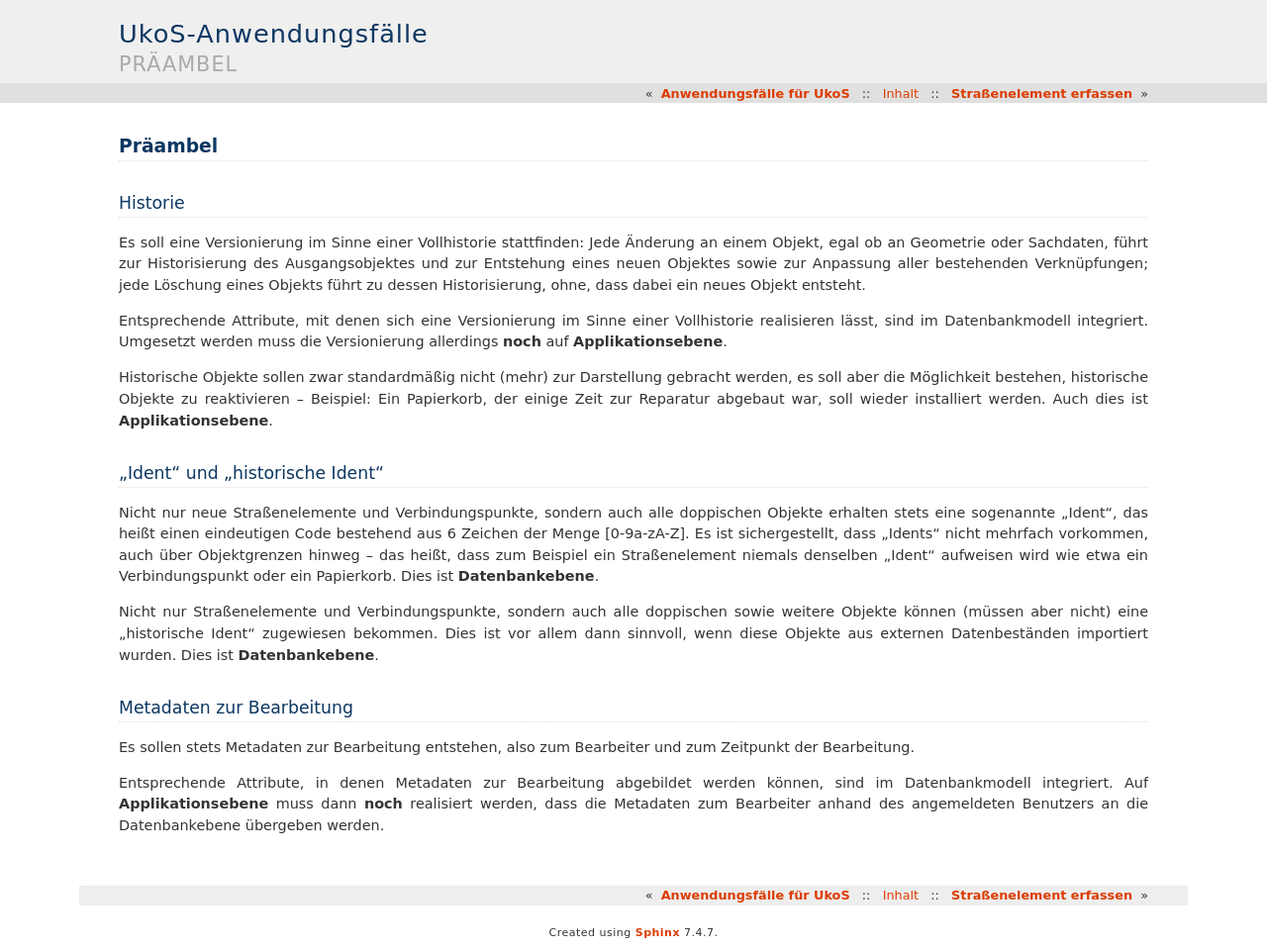
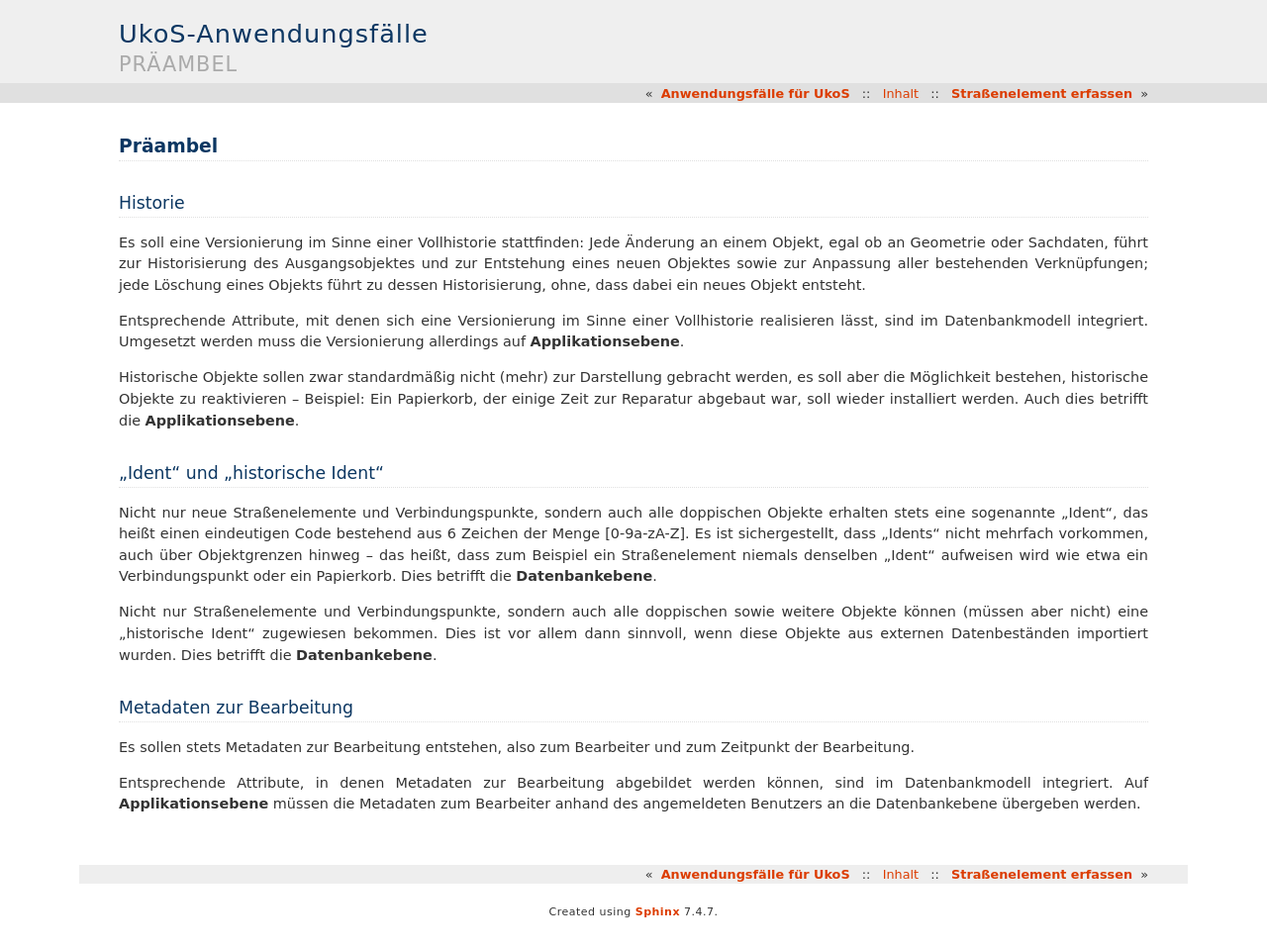
Before and after one commit to rostock/ukos-anwendungsfaelle, a Sphinx documentation site: the page built from source/praeambel/praeambel.rst, in a window 1280 px wide. Shown: the whole page at 99% size. Built offline with Sphinx 7.4.7, drawn with Linux system fonts in a browser that asks for light colours; after the commit the page ends 938 px from its top, so only the background shows below that.

Commit message:
Aktualisierung gemäß aktuellem Arbeitsstand

```diff
--- a/source/praeambel/praeambel.rst
+++ b/source/praeambel/praeambel.rst
@@ -10,18 +10,18 @@ Historie
 
 Es soll eine Versionierung im Sinne einer Vollhistorie stattfinden: Jede Änderung an einem Objekt, egal ob an Geometrie oder Sachdaten, führt zur Historisierung des Ausgangsobjektes und zur Entstehung eines neuen Objektes sowie zur Anpassung aller bestehenden Verknüpfungen; jede Löschung eines Objekts führt zu dessen Historisierung, ohne, dass dabei ein neues Objekt entsteht.
 
-Entsprechende Attribute, mit denen sich eine Versionierung im Sinne einer Vollhistorie realisieren lässt, sind im Datenbankmodell integriert. Umgesetzt werden muss die Versionierung allerdings **noch** auf **Applikationsebene**.
+Entsprechende Attribute, mit denen sich eine Versionierung im Sinne einer Vollhistorie realisieren lässt, sind im Datenbankmodell integriert. Umgesetzt werden muss die Versionierung allerdings auf **Applikationsebene**.
 
-Historische Objekte sollen zwar standardmäßig nicht (mehr) zur Darstellung gebracht werden, es soll aber die Möglichkeit bestehen, historische Objekte zu reaktivieren – Beispiel: Ein Papierkorb, der einige Zeit zur Reparatur abgebaut war, soll wieder installiert werden. Auch dies ist **Applikationsebene**.
+Historische Objekte sollen zwar standardmäßig nicht (mehr) zur Darstellung gebracht werden, es soll aber die Möglichkeit bestehen, historische Objekte zu reaktivieren – Beispiel: Ein Papierkorb, der einige Zeit zur Reparatur abgebaut war, soll wieder installiert werden. Auch dies betrifft die **Applikationsebene**.
 
 .. _praeambel_ident:
 
 „Ident“ und „historische Ident“
 -------------------------------
 
-Nicht nur neue Straßenelemente und Verbindungspunkte, sondern auch alle doppischen Objekte erhalten stets eine sogenannte „Ident“, das heißt einen eindeutigen Code bestehend aus 6 Zeichen der Menge [0-9a-zA-Z]. Es ist sichergestellt, dass „Idents“ nicht mehrfach vorkommen, auch über Objektgrenzen hinweg – das heißt, dass zum Beispiel ein Straßenelement niemals denselben „Ident“ aufweisen wird wie etwa ein Verbindungspunkt oder ein Papierkorb. Dies ist **Datenbankebene**.
+Nicht nur neue Straßenelemente und Verbindungspunkte, sondern auch alle doppischen Objekte erhalten stets eine sogenannte „Ident“, das heißt einen eindeutigen Code bestehend aus 6 Zeichen der Menge [0-9a-zA-Z]. Es ist sichergestellt, dass „Idents“ nicht mehrfach vorkommen, auch über Objektgrenzen hinweg – das heißt, dass zum Beispiel ein Straßenelement niemals denselben „Ident“ aufweisen wird wie etwa ein Verbindungspunkt oder ein Papierkorb. Dies betrifft die **Datenbankebene**.
 
-Nicht nur Straßenelemente und Verbindungspunkte, sondern auch alle doppischen sowie weitere Objekte können (müssen aber nicht) eine „historische Ident“ zugewiesen bekommen. Dies ist vor allem dann sinnvoll, wenn diese Objekte aus externen Datenbeständen importiert wurden. Dies ist **Datenbankebene**.
+Nicht nur Straßenelemente und Verbindungspunkte, sondern auch alle doppischen sowie weitere Objekte können (müssen aber nicht) eine „historische Ident“ zugewiesen bekommen. Dies ist vor allem dann sinnvoll, wenn diese Objekte aus externen Datenbeständen importiert wurden. Dies betrifft die **Datenbankebene**.
 
 .. _praeambel_bearbeitung:
 
@@ -30,4 +30,4 @@ Metadaten zur Bearbeitung
 
 Es sollen stets Metadaten zur Bearbeitung entstehen, also zum Bearbeiter und zum Zeitpunkt der Bearbeitung.
 
-Entsprechende Attribute, in denen Metadaten zur Bearbeitung abgebildet werden können, sind im Datenbankmodell integriert. Auf  **Applikationsebene** muss dann **noch** realisiert werden, dass die Metadaten zum Bearbeiter anhand des angemeldeten Benutzers an die Datenbankebene übergeben werden.
+Entsprechende Attribute, in denen Metadaten zur Bearbeitung abgebildet werden können, sind im Datenbankmodell integriert. Auf  **Applikationsebene** müssen die Metadaten zum Bearbeiter anhand des angemeldeten Benutzers an die Datenbankebene übergeben werden.
--- a/source/strassenelemente-verbindungspunkte/strassenelement-auftrennen.rst
+++ b/source/strassenelemente-verbindungspunkte/strassenelement-auftrennen.rst
@@ -20,7 +20,7 @@ Sachdaten
 ---------
 
 * Übernahme oder Neueingabe aller verpflichtenden und optionalen Attribute in/für die beiden neuen Straßenelemente, zum Beispiel einer Bemerkung (**Applikationsebene**)
-* automatisierte Übernahme aller weiteren verpflichtenden Attribute in die beiden neuen Straßenelemente *außer* der UUID und der „Ident“, die jeweils neu erstellt werden (**Datenbankebene** respektive Trigger)
+* automatisierte Übernahme aller weiteren verpflichtenden Attribute in die beiden neuen Straßenelemente *außer* der UUID und der „Ident“, die jeweils neu erstellt werden (**Datenbankebene**)
 * automatisierte Neuberechnung der Längen in Metern der beiden neuen Straßenelemente (**Datenbankebene**)
 
 .. _strassenelement-auftrennen_verknuepfungen:
```
Also changed, not shown: source/strassenelemente-verbindungspunkte/strassenelement-erfassen.rst (+4 -4 lines).
